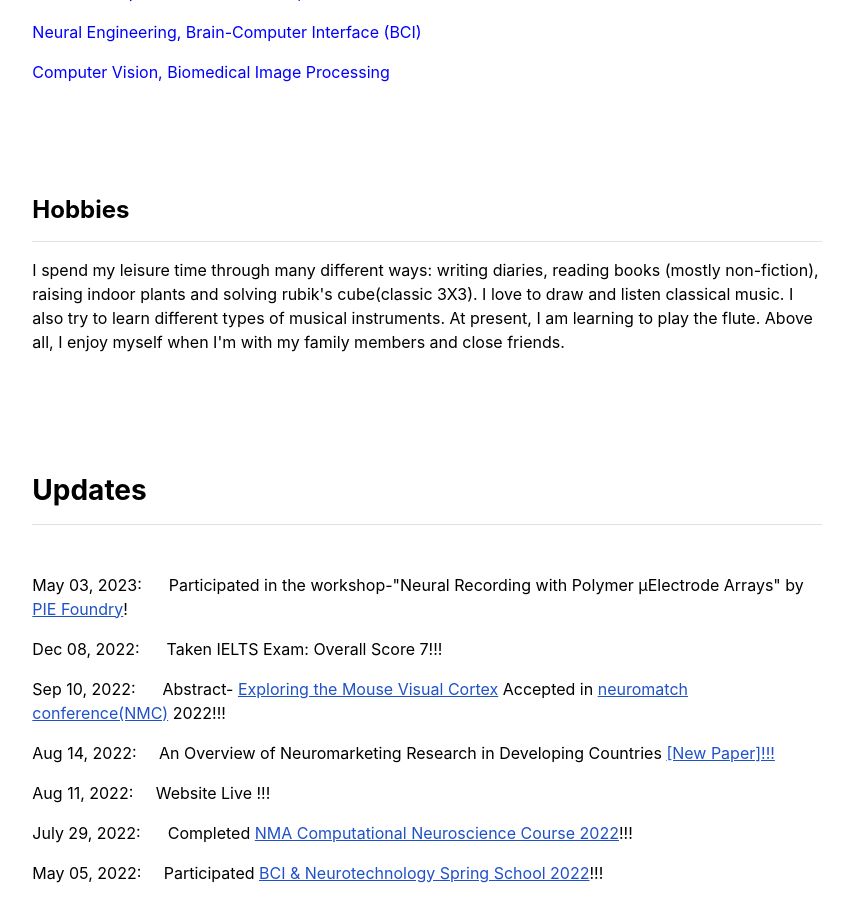
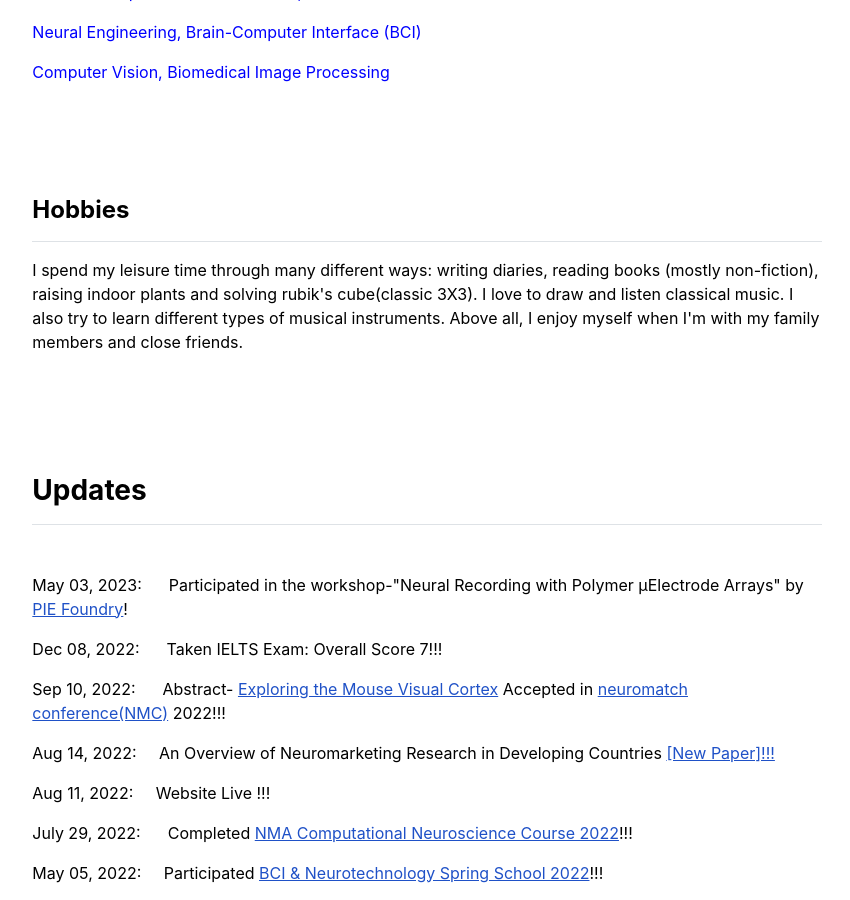
Before and after one commit to Anannabiswas/anannabiswas.github.io, a Jekyll site: the page built from index.md, in a window 1280 px wide and 900 px high, scrolled down 1220 px. Shown: the whole window, without its empty margins (189-1039 px from the left). Built offline with Jekyll 4.4.1, drawn with Linux system fonts in a browser that asks for light colours.

Commit message:
Update home.html

```diff
--- a/_layouts/home.html
+++ b/_layouts/home.html
@@ -39,8 +39,7 @@ layout: default
    <h4 class="fw-bold border-bottom pb-3 mb-3">Hobbies</h4>
    <p>
     I spend my leisure time through many different ways: writing diaries, reading books (mostly non-fiction), raising indoor plants and solving
-    rubik's cube(classic 3X3). I love to draw and listen classical music. I also try to learn different types of musical instruments. At present, I am learning to play
-    the flute. Above all, I enjoy myself when I'm with my family members and close friends.
+    rubik's cube(classic 3X3). I love to draw and listen classical music. I also try to learn different types of musical instruments. Above all, I enjoy myself when I'm with my family members and close friends.
   </p>
    </div>
 </div>
```
